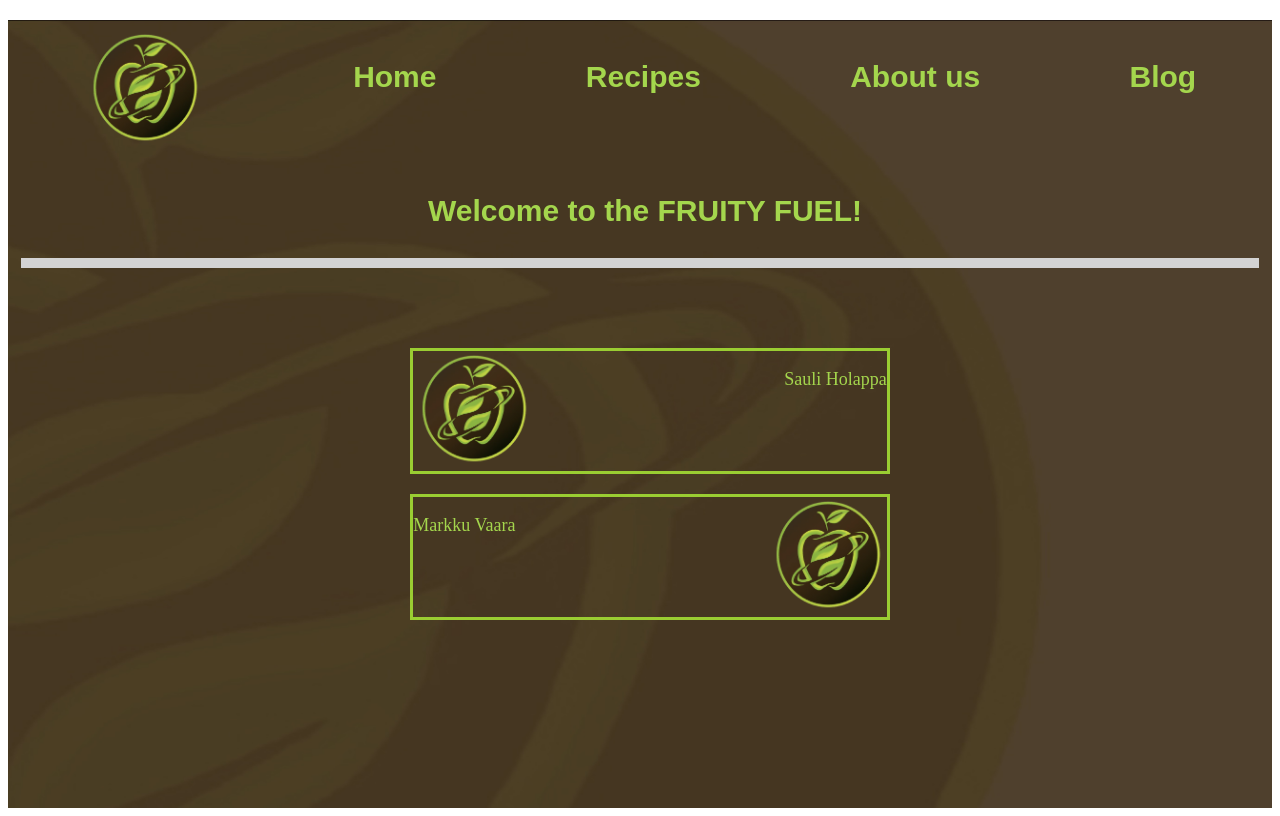
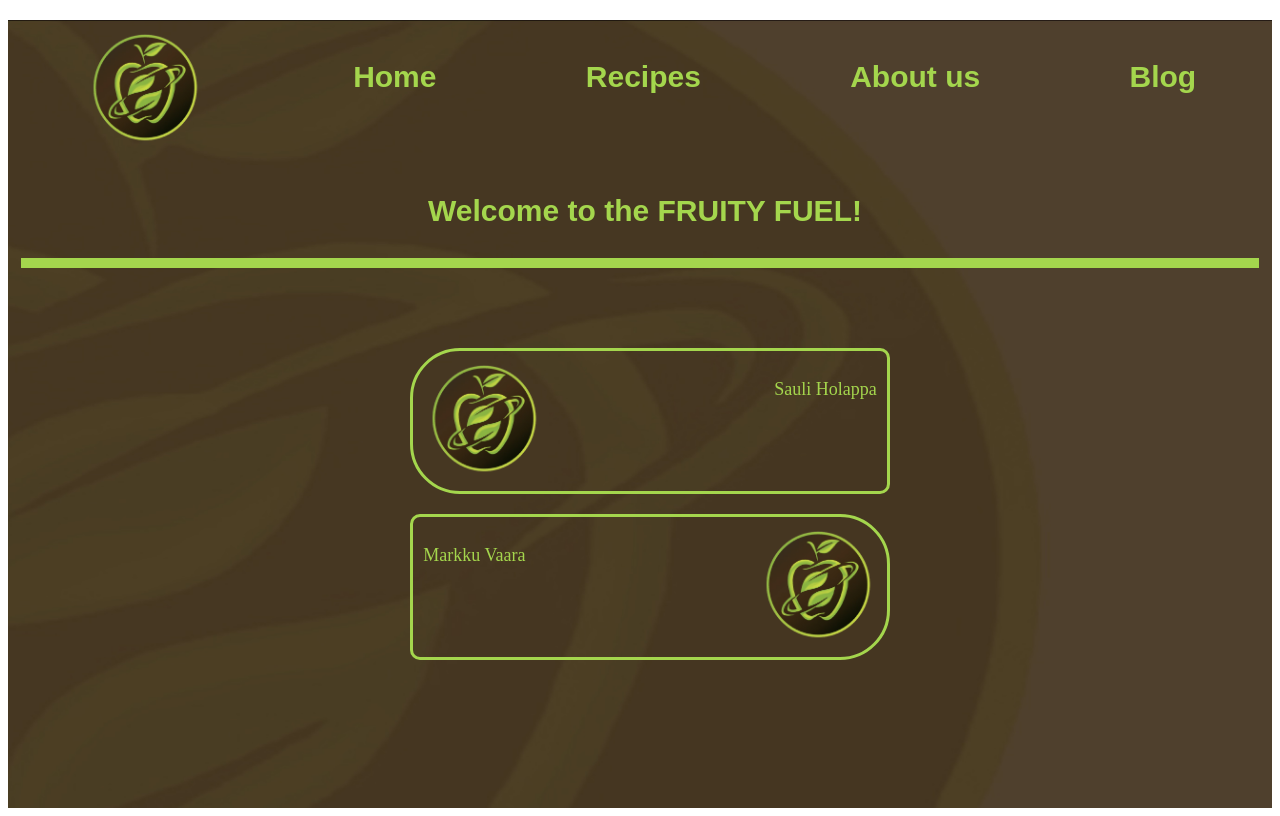
Before and after one commit to MarkkuVaara/smoothierecipes, a React (Vite) app: page /about in a window 1280 px wide. Built offline with nearby package versions, Linux system fonts and the light colour scheme.

Commit message:
Refined frontpage and aboutpage styles

```diff
--- a/src/components/About.jsx
+++ b/src/components/About.jsx
@@ -9,7 +9,7 @@ const About = () => {
                 <img className="applelogo" src={logo} alt={logo} />
                 <p>Sauli Holappa</p>
             </div>
-            <div className="person">
+            <div className="persontwo">
                 <p>Markku Vaara</p>
                 <img className="applelogo" src={logo} alt={logo} />
             </div>
--- a/src/components/Home.jsx
+++ b/src/components/Home.jsx
@@ -6,7 +6,7 @@ const Home = () => {
     return (
         <div className="frontpage">
             <img className="smoothieimage" src={Frontpagesmoothie} alt={Frontpagesmoothie}/>
-            <div>
+            <div className="fronttext">
                 <p>Discover delicious and nutritious smoothie ideas tailored to your taste. Whether you're craving something fruity, green, or indulgent, we've got the perfect blend for you.</p>
                 <h3>Let's get BLENDING!</h3>
             </div>
--- a/src/index.css
+++ b/src/index.css
@@ -1,3 +1,5 @@
+
+/* Fonts */
 
 h1 {
     color: #A4D64D;
@@ -28,6 +30,8 @@ p {
 }
 
 
+/* Main styles */
+
 .mainapp {
     background-image: url("./images/background.jpg");
     background-repeat: no-repeat;
@@ -41,7 +45,7 @@ p {
     padding-left: 10px;
     margin-left: 1%;
     margin-right: 1%;
-    border-bottom: 10px solid lightgray;
+    border-bottom: 10px solid #A4D64D;
 }
 
 .banner {
@@ -73,6 +77,9 @@ p {
     width: 120px;
 }
 
+
+/* Frontpage */
+
 .frontpage {
     display: flex;
     justify-content: space-between;
@@ -86,6 +93,16 @@ p {
     width: 400px;
 }
 
+.fronttext {
+    margin: 20px;
+    padding: 30px;
+    border: 5px solid #A4D64D;
+    border-radius: 10px;
+}
+
+
+/* Aboutpage */
+
 .aboutpage {
     padding-top: 50px;
     margin-left: 30%;
@@ -97,5 +114,21 @@ p {
     justify-content: space-between;
     text-align: justify;
     margin-bottom: 20px;
-    border: 3px solid yellowgreen;
+    padding: 10px;
+    border: 3px solid #A4D64D;
+    border-radius: 10px;
+    border-top-left-radius: 50px;
+    border-bottom-left-radius: 50px;
 }
+
+.persontwo {
+    display: flex;
+    justify-content: space-between;
+    text-align: justify;
+    margin-bottom: 20px;
+    padding: 10px;
+    border: 3px solid #A4D64D;
+    border-radius: 10px;
+    border-top-right-radius: 50px;
+    border-bottom-right-radius: 50px;
+}
```
